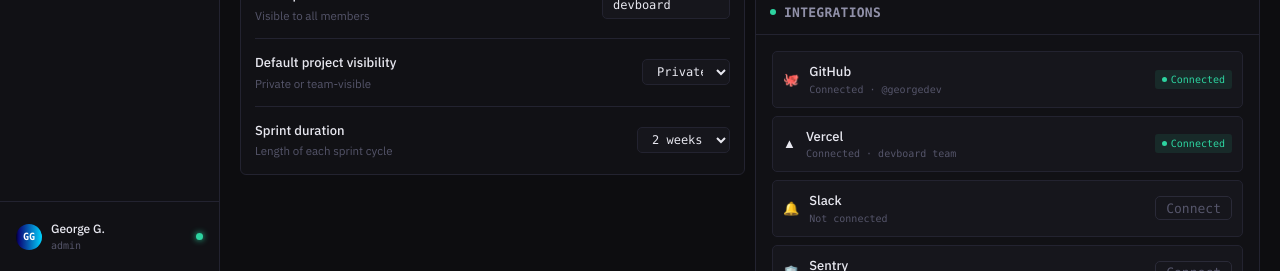
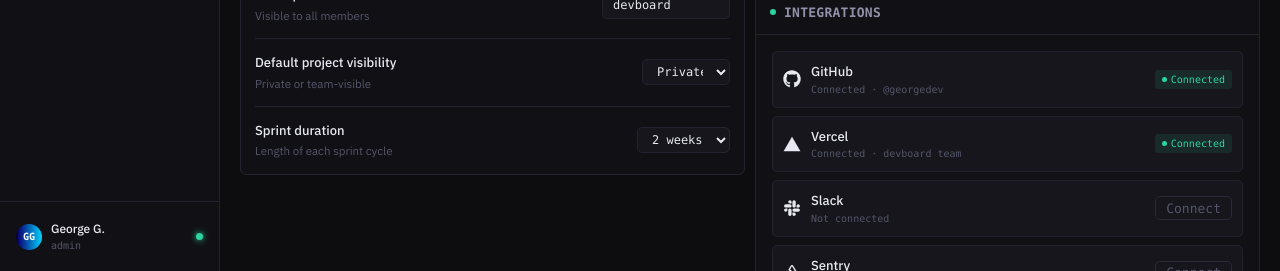
Before and after one commit to georgegoodluck/DevBoard, a Next.js app: page /settings in a window 1280 px wide. Shown: the part 529-800 px from the top of the page. Built offline with nearby package versions, Linux system fonts and the light colour scheme.

Commit message:
refactor(settings): replace emojis with icons
- replace emojis with brand icons

```diff
--- a/components/settings/IntegrationSettings.tsx
+++ b/components/settings/IntegrationSettings.tsx
@@ -1,21 +1,34 @@
 import CardHeader from "@/components/ui/CardHeader";
 import Badge from "../ui/Badge";
+import { FaGithub, FaSlack } from "react-icons/fa";
+import { IoLogoVercel } from "react-icons/io5";
+import { SiSentry } from "react-icons/si";
 
 const integrations = [
   {
-    emoji: "🐙",
+    icon: <FaGithub size={18} />,
     name: "GitHub",
     detail: "Connected · @georgedev",
     connected: true,
   },
   {
-    emoji: "▲",
+    icon: <IoLogoVercel size={18} />,
     name: "Vercel",
     detail: "Connected · devboard team",
     connected: true,
   },
-  { emoji: "🔔", name: "Slack", detail: "Not connected", connected: false },
-  { emoji: "🛡️", name: "Sentry", detail: "Not connected", connected: false },
+  {
+    icon: <FaSlack size={18} />,
+    name: "Slack",
+    detail: "Not connected",
+    connected: false,
+  },
+  {
+    icon: <SiSentry size={18} />,
+    name: "Sentry",
+    detail: "Not connected",
+    connected: false,
+  },
 ];
 
 export default function IntegrationSettings() {
@@ -28,7 +41,7 @@ export default function IntegrationSettings() {
             key={item.name}
             className="flex items-center gap-2.5 p-2.5 bg-(--bg2) rounded-(--radius) m-1 border border-(--border)"
           >
-            <span>{item.emoji}</span>
+            <span>{item.icon}</span>
             <div className="flex-1 min-w-0">
               <div className="text-[13px] font-medium text-(--text)">
                 {item.name}
```
